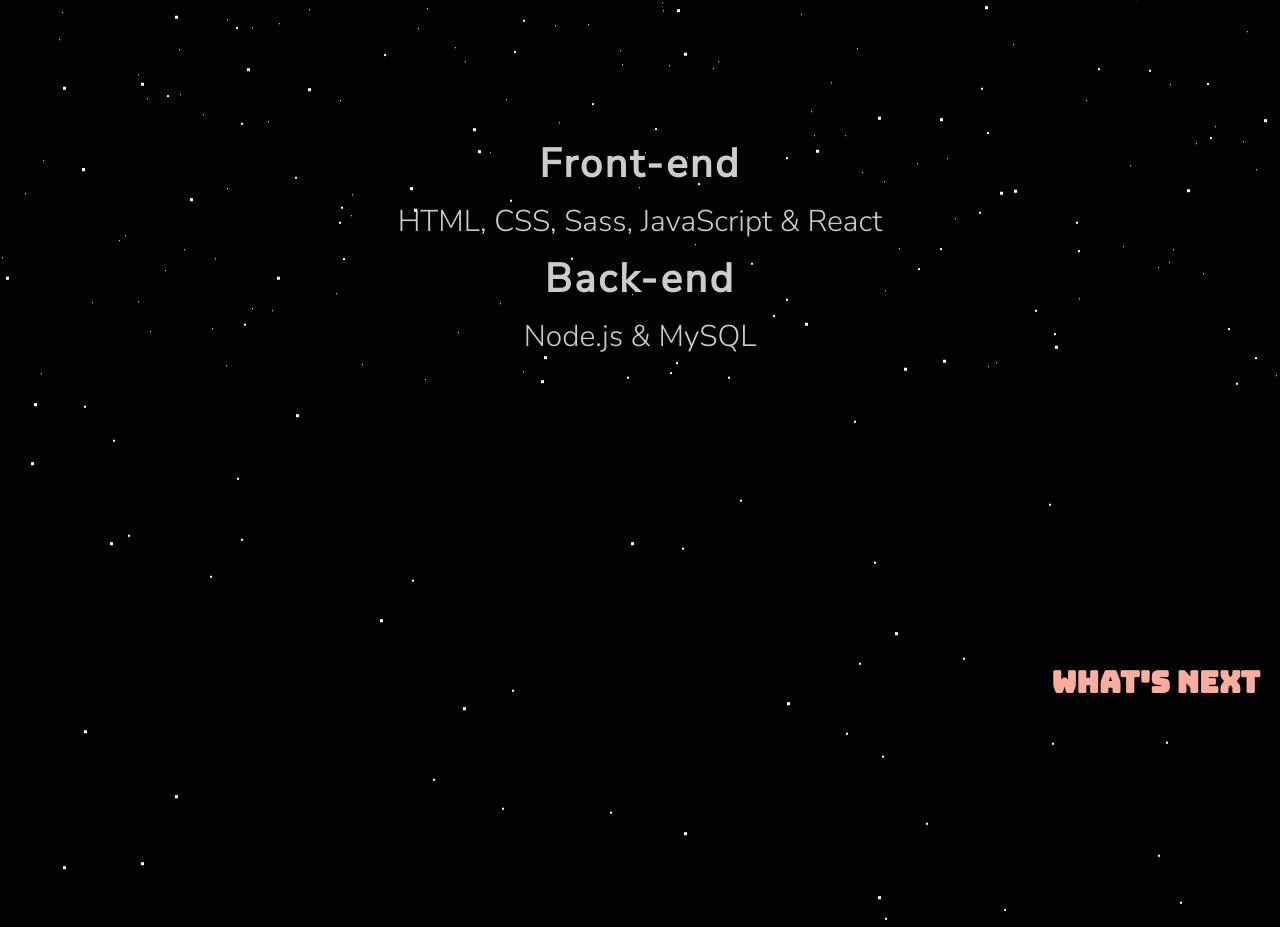
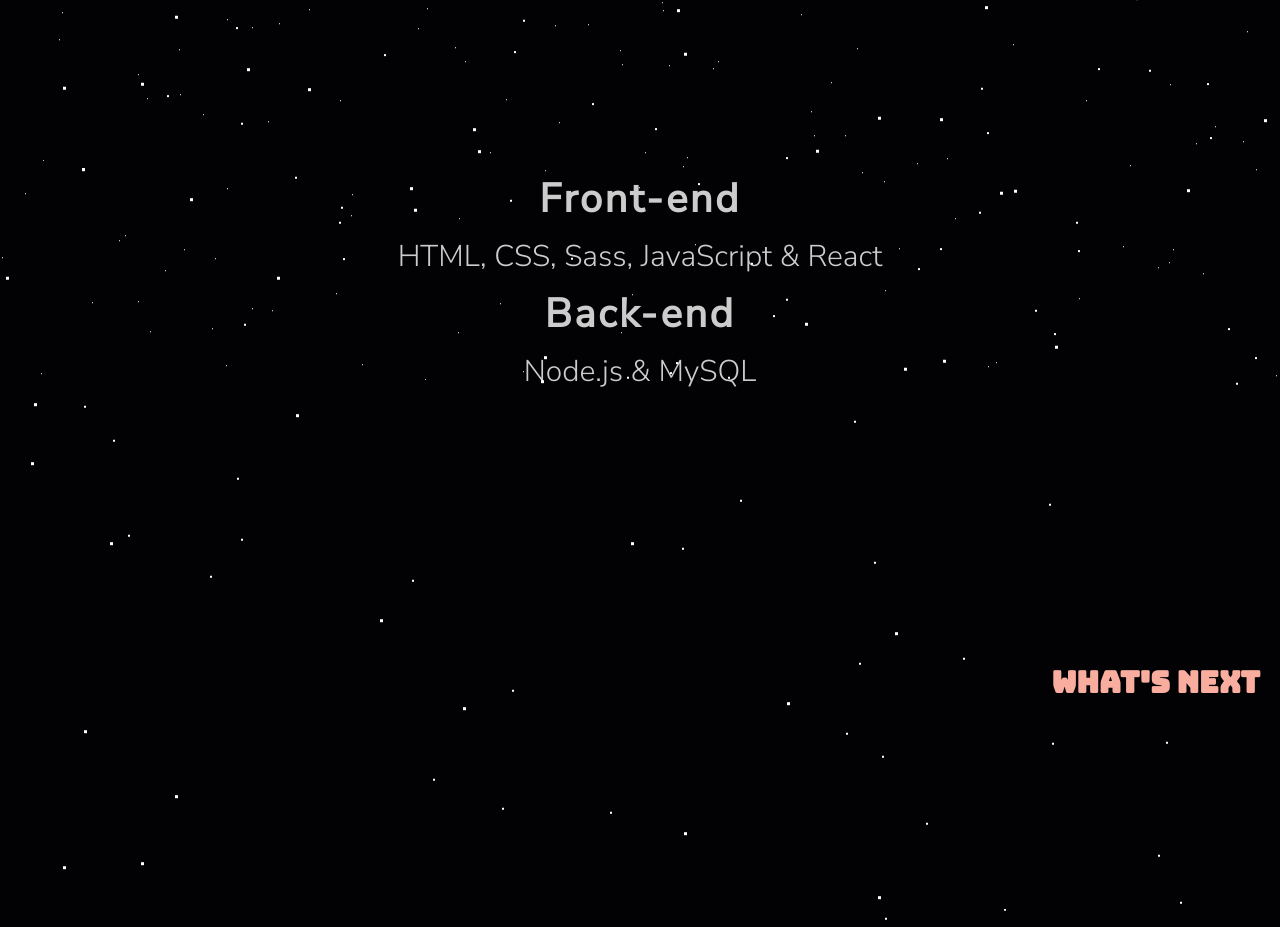
Before and after one commit to ctfdavis/ctfdavis.github.io, a React (Create React App) app: page / in a window 1280 px wide. Shown: the part 1888-2815 px from the top of the page. Built offline with nearby package versions, Linux system fonts and the light colour scheme.

Commit message:
fixed a positioning bug

```diff
--- a/src/Styles/Pages/_techstack.scss
+++ b/src/Styles/Pages/_techstack.scss
@@ -2,11 +2,12 @@
     display: flex;
     flex-direction: column;
     align-items: center;
+    justify-content: flex-start;
     font-family: "Nunito Sans", sans-serif;
     color: $grey-white;
     gap: 1rem;
     text-align: center;
-    transform: translateY(-50%);
+    margin-bottom: 10rem;
 
     @include respond(phone) {
         height: 100vh;
--- a/src/Styles/main.css
+++ b/src/Styles/main.css
@@ -645,12 +645,14 @@ a.anchor--3 {
   -webkit-box-align: center;
       -ms-flex-align: center;
           align-items: center;
+  -webkit-box-pack: start;
+      -ms-flex-pack: start;
+          justify-content: flex-start;
   font-family: "Nunito Sans", sans-serif;
   color: rgba(255, 255, 255, 0.8);
   gap: 1rem;
   text-align: center;
-  -webkit-transform: translateY(-50%);
-          transform: translateY(-50%);
+  margin-bottom: 10rem;
 }
 
 @media (max-width: 450px) {
```
Also changed, not shown: 1 other file (tests, documents, lock files or other folders).
